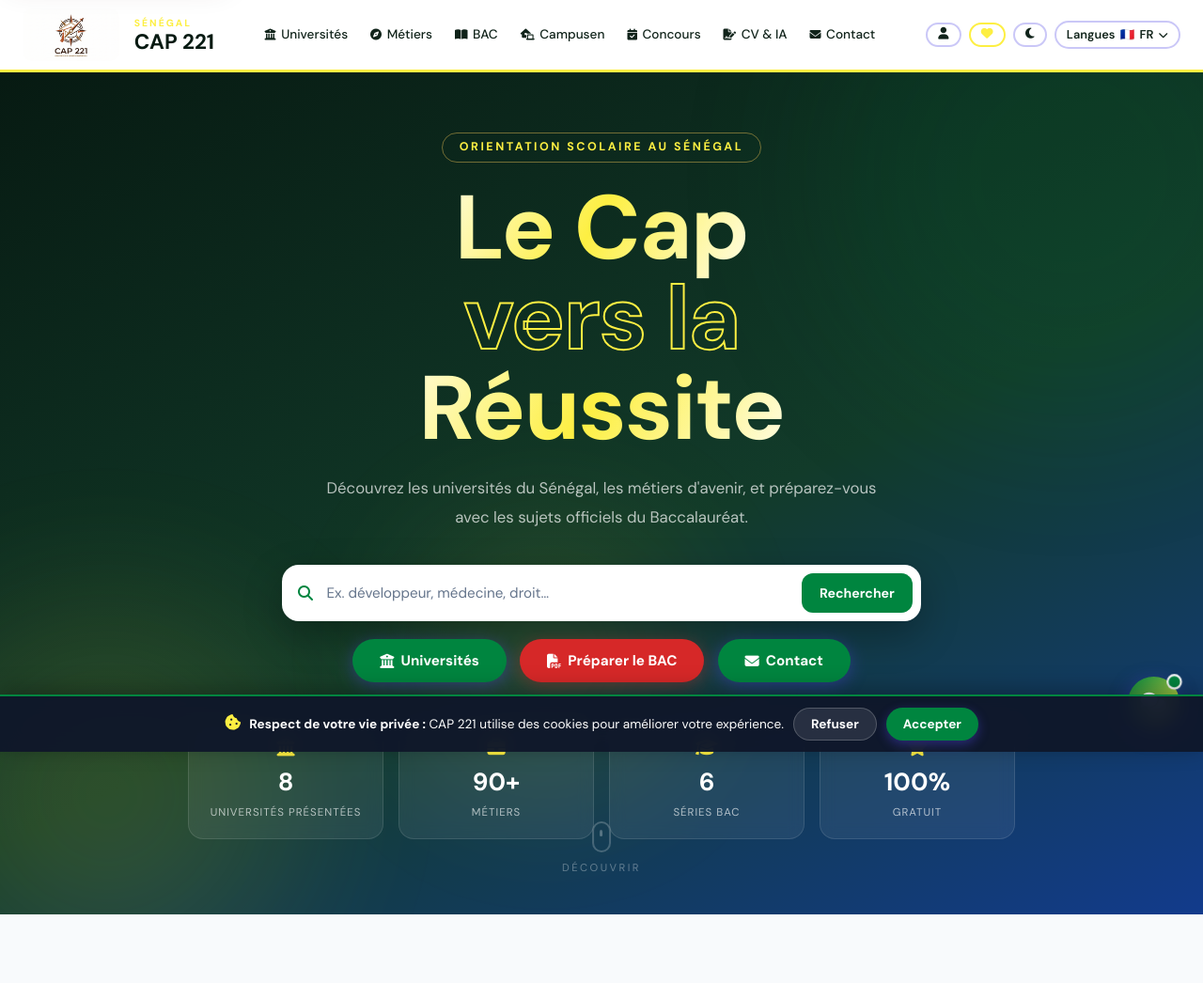
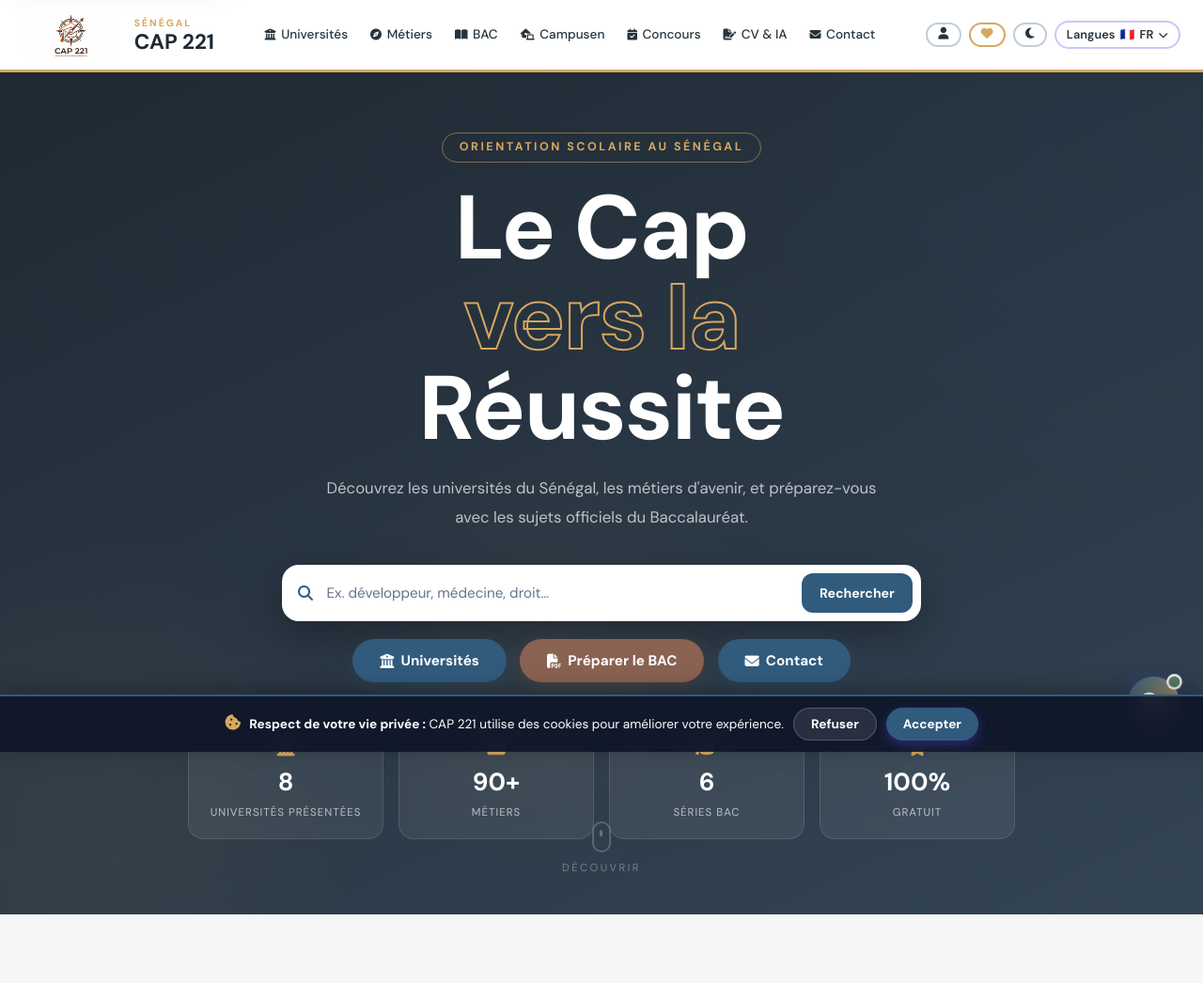
Before and after one commit to fallbadou15-collab/CAP-221, a website: page index.html in a window 1280 px wide. Shown: the top 1046 px of the page at 94% size. Drawn offline with nearby package versions, Linux system fonts and the light colour scheme.

Commit message:
Adoucit les couleurs du site
Remplace les teintes vives et les effets trop marqués par une palette classique bleu nuit, gris et doré discret.

```diff
--- a/css/style.css
+++ b/css/style.css
@@ -1,16 +1,16 @@
 *,*::before,*::after{margin:0;padding:0;box-sizing:border-box;}
 :root{
-  --primary:#00853F;--primary-d:#006B32;
-  --accent:#FDEF42;--accent-d:#D6C900;
-  --dark:#071A12;--dark2:#123B2A;
-  --light:#F8FAFC;--white:#fff;
-  --sujet:#123B8C;--corrige:#00853F;
-  --gold:#FDEF42;--text:#10231A;--muted:#587064;
+  --primary:#315b7d;--primary-d:#264862;
+  --accent:#d6a85f;--accent-d:#b98945;
+  --dark:#1f2933;--dark2:#334454;
+  --light:#f4f6f8;--white:#fff;
+  --sujet:#426b8d;--corrige:#557a68;
+  --gold:#d6a85f;--text:#26333d;--muted:#66737d;
   --fd:'DM Sans',Arial,sans-serif;
   --fb:'DM Sans',Arial,sans-serif;
   --radius:1rem;--radius-lg:2rem;
-  --shadow:0 8px 32px rgba(62,39,35,.12);
-  --shadow-lg:0 20px 60px rgba(62,39,35,.18);
+  --shadow:0 8px 32px rgba(31,41,51,.10);
+  --shadow-lg:0 20px 60px rgba(31,41,51,.15);
   --tr:.35s cubic-bezier(.4,0,.2,1);
 }
 
@@ -58,7 +58,7 @@
 .nav-link:hover,.nav-link.active{color:var(--primary);background:rgba(0,133,63,.1);}
 body.dark-mode .nav-link:hover,body.dark-mode .nav-link.active{color:var(--accent);background:rgba(255,255,255,0.05);}
 .nav-right{display:flex;align-items:center;gap:.5rem;flex-shrink:0;}
-.theme-btn,.lang-select{background:transparent;border:2px solid rgba(79,70,229,.3);border-radius:20px;padding:.3rem .7rem;font-family:var(--fb);font-size:.8rem;font-weight:600;color:var(--text);cursor:pointer;transition:var(--tr);display:flex;align-items:center;gap:5px;}
+.theme-btn,.lang-select{background:transparent;border:2px solid rgba(49,91,125,.3);border-radius:20px;padding:.3rem .7rem;font-family:var(--fb);font-size:.8rem;font-weight:600;color:var(--text);cursor:pointer;transition:var(--tr);display:flex;align-items:center;gap:5px;}
 .theme-btn:hover,.lang-select:hover{border-color:var(--primary);color:var(--primary);}
 .mobile-menu-btn{display:none;background:var(--primary);color:#fff;border:none;padding:.45rem .7rem;font-size:1.1rem;border-radius:8px;cursor:pointer;}
 .lang-item{width:calc(100% - 8px);border:0;background:transparent;color:inherit;font:inherit;text-align:left;}
@@ -75,8 +75,8 @@
 .reveal.visible{opacity:1;transform:translateY(0);}
 
 /* HERO */
-.hero{background:linear-gradient(155deg,#071A12 0%,#123B2A 55%,#123B8C 100%);min-height:calc(100vh - 76px);position:relative;overflow:hidden;display:flex;flex-direction:column;align-items:center;justify-content:center;padding:4rem 1rem 5rem;text-align:center;width:100%;}
-.blob{position:absolute;border-radius:50%;filter:blur(90px);opacity:.12;pointer-events:none;animation:blobf 9s ease-in-out infinite;}
+.hero{background:linear-gradient(155deg,#1f2933 0%,#334454 100%);min-height:calc(100vh - 76px);position:relative;overflow:hidden;display:flex;flex-direction:column;align-items:center;justify-content:center;padding:4rem 1rem 5rem;text-align:center;width:100%;}
+.blob{position:absolute;border-radius:50%;filter:blur(90px);opacity:.06;pointer-events:none;}
 .blob1{width:550px;height:550px;background:var(--primary);top:-180px;right:-150px;}
 .blob2{width:380px;height:380px;background:var(--accent);bottom:-80px;left:-100px;animation-delay:3s;}
 .blob3{width:260px;height:260px;background:var(--gold);top:55%;left:35%;animation-delay:5.5s;}
@@ -101,9 +101,9 @@
 .hero-ctas{display:flex;gap:.9rem;justify-content:center;flex-wrap:wrap;margin-bottom:2rem;}
 .hero-main-actions{margin-bottom:2.5rem;}
 .hero-contact-btn{background:transparent;border:2px solid var(--gold);color:var(--gold);box-shadow:none;}
-.cta-button{padding:.8rem 1.8rem;border:none;border-radius:50px;font-weight:700;cursor:pointer;transition:var(--tr);font-size:.95rem;font-family:var(--fb);display:inline-flex;align-items:center;justify-content:center;gap:.45rem;background:var(--primary);color:#fff;box-shadow:0 4px 18px rgba(79,70,229,.4);max-width:100%;}
-.cta-button.btn-accent{background:#D62828;box-shadow:0 4px 18px rgba(214,40,40,.35);}
-.cta-button:hover{transform:translateY(-3px);filter:brightness(1.1);box-shadow:0 8px 28px rgba(79,70,229,.5);}
+.cta-button{padding:.8rem 1.8rem;border:none;border-radius:50px;font-weight:700;cursor:pointer;transition:var(--tr);font-size:.95rem;font-family:var(--fb);display:inline-flex;align-items:center;justify-content:center;gap:.45rem;background:var(--primary);color:#fff;box-shadow:0 4px 18px rgba(49,91,125,.24);max-width:100%;}
+.cta-button.btn-accent{background:#8a6252;box-shadow:0 4px 18px rgba(138,98,82,.22);}
+.cta-button:hover{transform:translateY(-2px);filter:brightness(1.05);box-shadow:0 8px 28px rgba(49,91,125,.28);}
 .stats{display:flex;justify-content:center;gap:1rem;flex-wrap:wrap;width:100%;}
 .stat-card{background:rgba(255,255,255,.07);border:1px solid rgba(255,255,255,.11);backdrop-filter:blur(8px);padding:1.1rem 1rem;border-radius:var(--radius);color:#fff;text-align:center;transition:var(--tr);flex:1 1 calc(25% - 1rem);min-width:120px;}
 .stat-card:hover{background:rgba(255,255,255,.13);transform:translateY(-4px);}
@@ -739,13 +739,7 @@
    ============================================ */
 
 /* Titre hero : dégradé animé */
-.hero-title span{
-  background:linear-gradient(120deg,#fff 20%,var(--gold) 50%,#fff 80%);
-  background-size:220% auto;
-  -webkit-background-clip:text;background-clip:text;
-  -webkit-text-fill-color:transparent;color:transparent;
-  animation:shimmer 5s linear infinite;
-}
+.hero-title span{color:#fff;}
 @keyframes shimmer{to{background-position:220% center;}}
 
 /* Astuce du jour */
```
